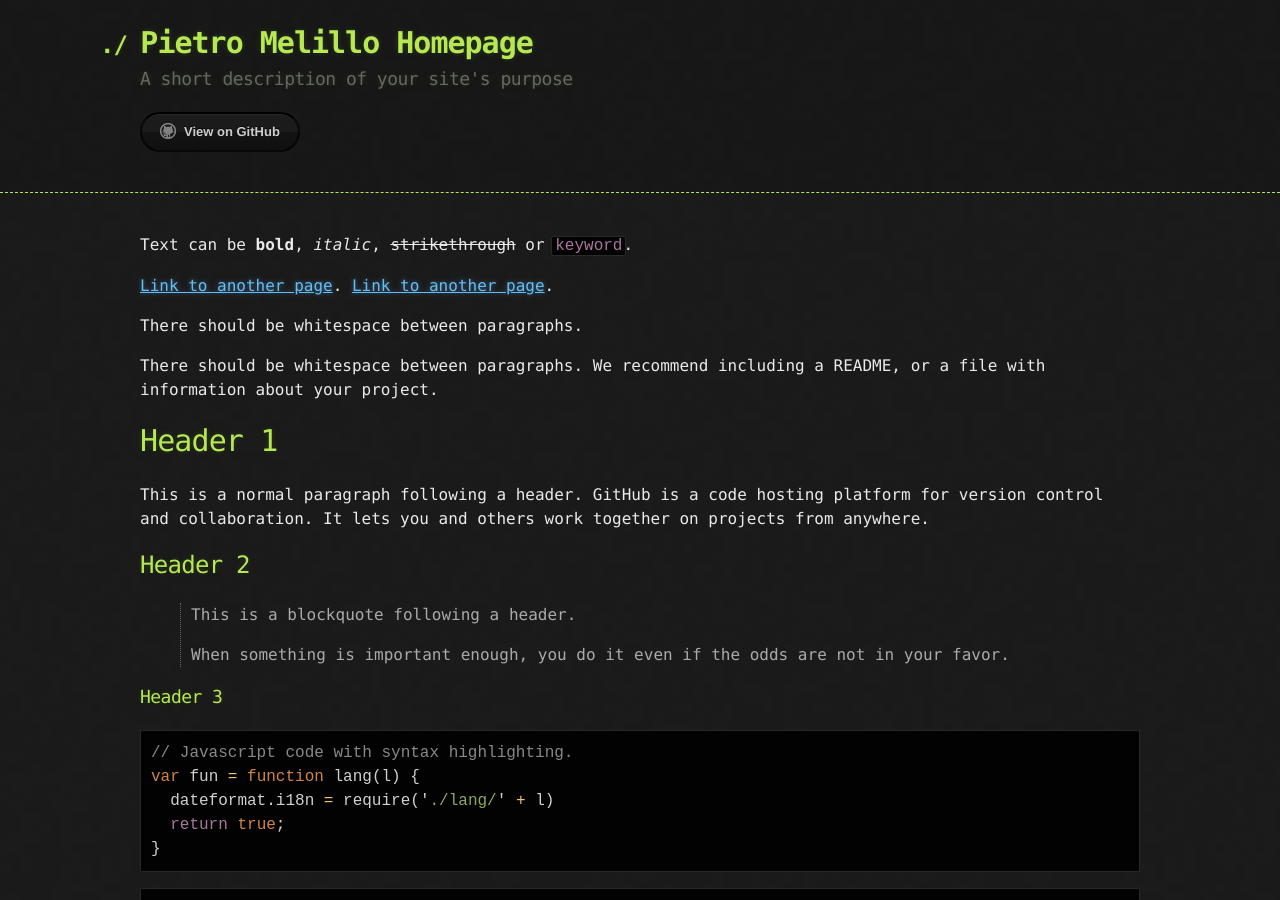
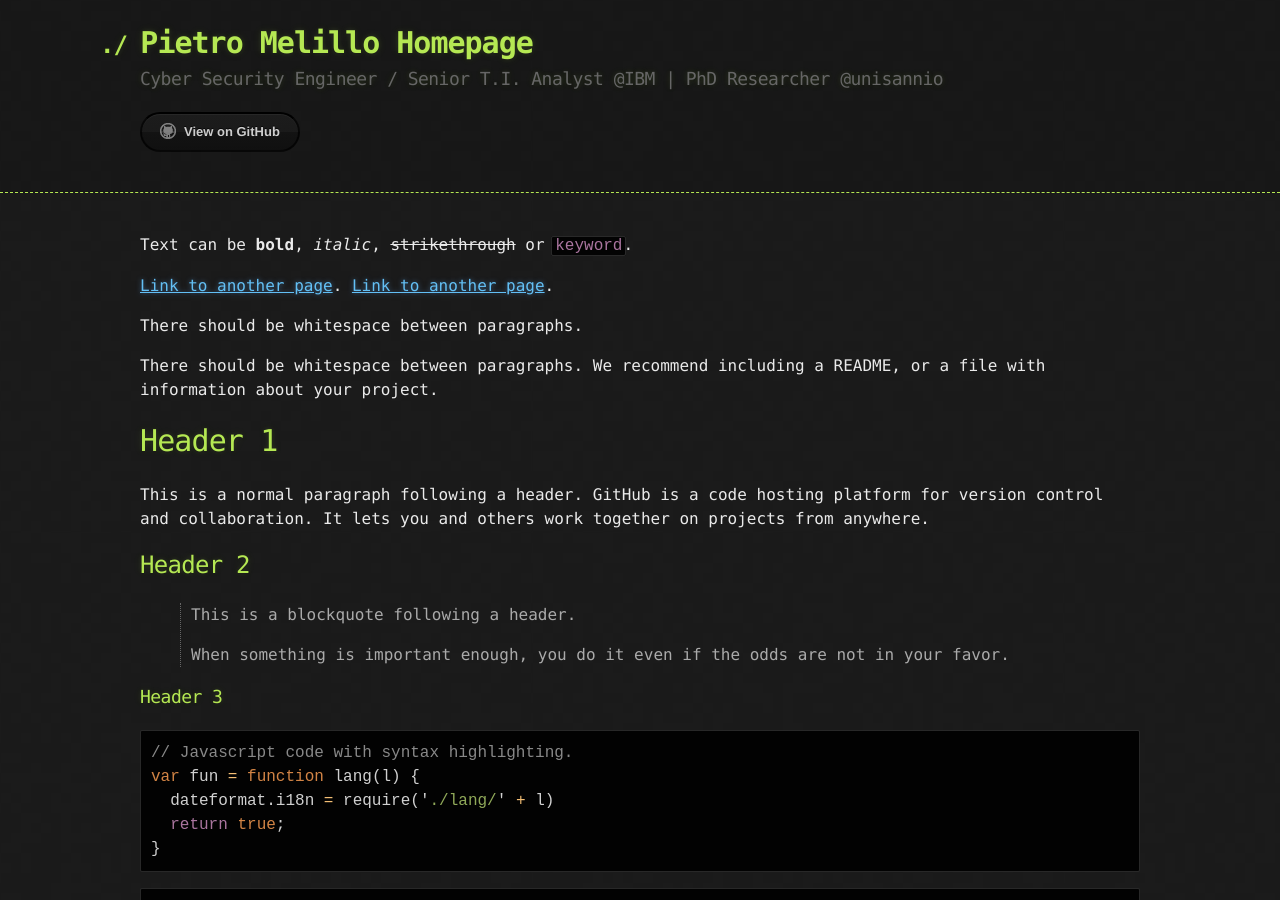
Before and after one commit to melillopietro/melillopietro.github.io, a Jekyll site: the page built from index.md, in a window 1280 px wide and 900 px high. Built offline with Jekyll 4.4.1, drawn with Linux system fonts in a browser that asks for light colours.

Commit message:
another description

```diff
--- a/_config.yml
+++ b/_config.yml
@@ -2,4 +2,4 @@ remote_theme: pages-themes/hacker@v0.2.0
 plugins:
 - jekyll-remote-theme # add this line to the plugins list if you already have one
 title: [Pietro Melillo Homepage]
-description: [A short description of your site's purpose]
+description: [Cyber Security Engineer / Senior T.I. Analyst @IBM  | PhD Researcher @unisannio]
```
